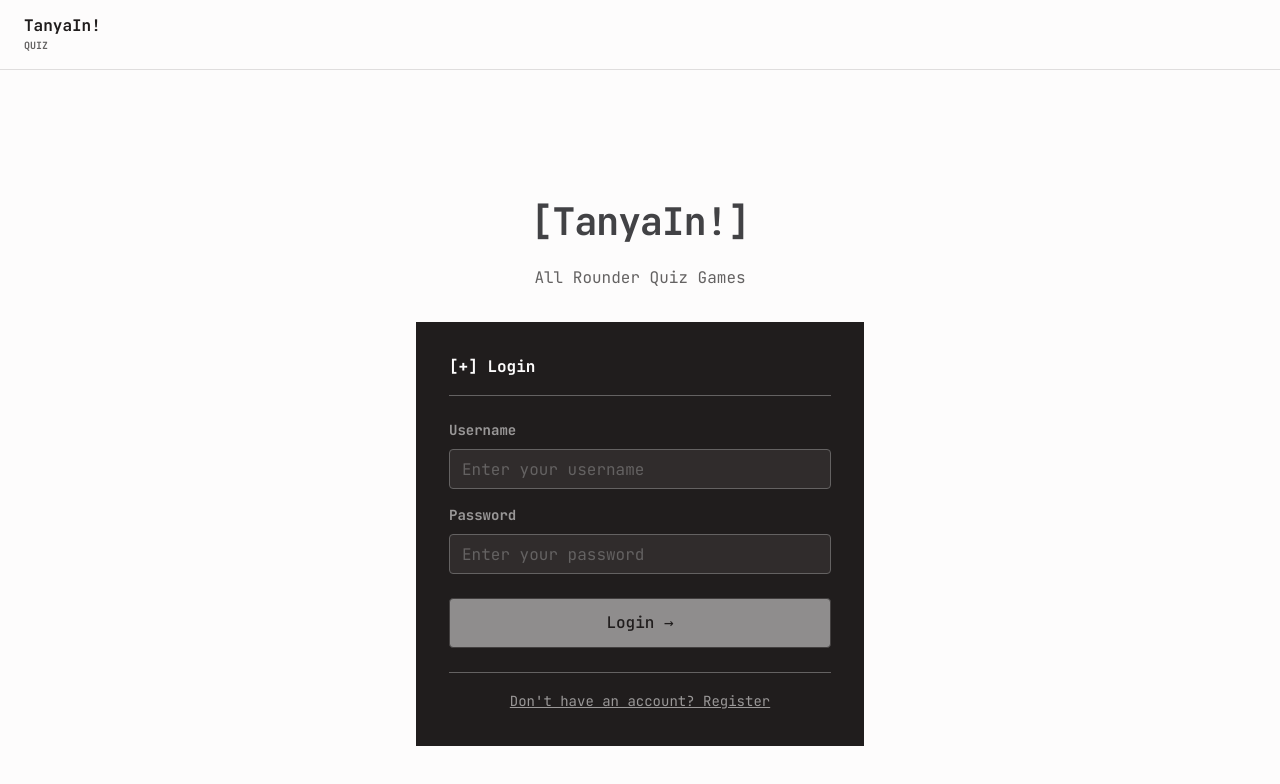
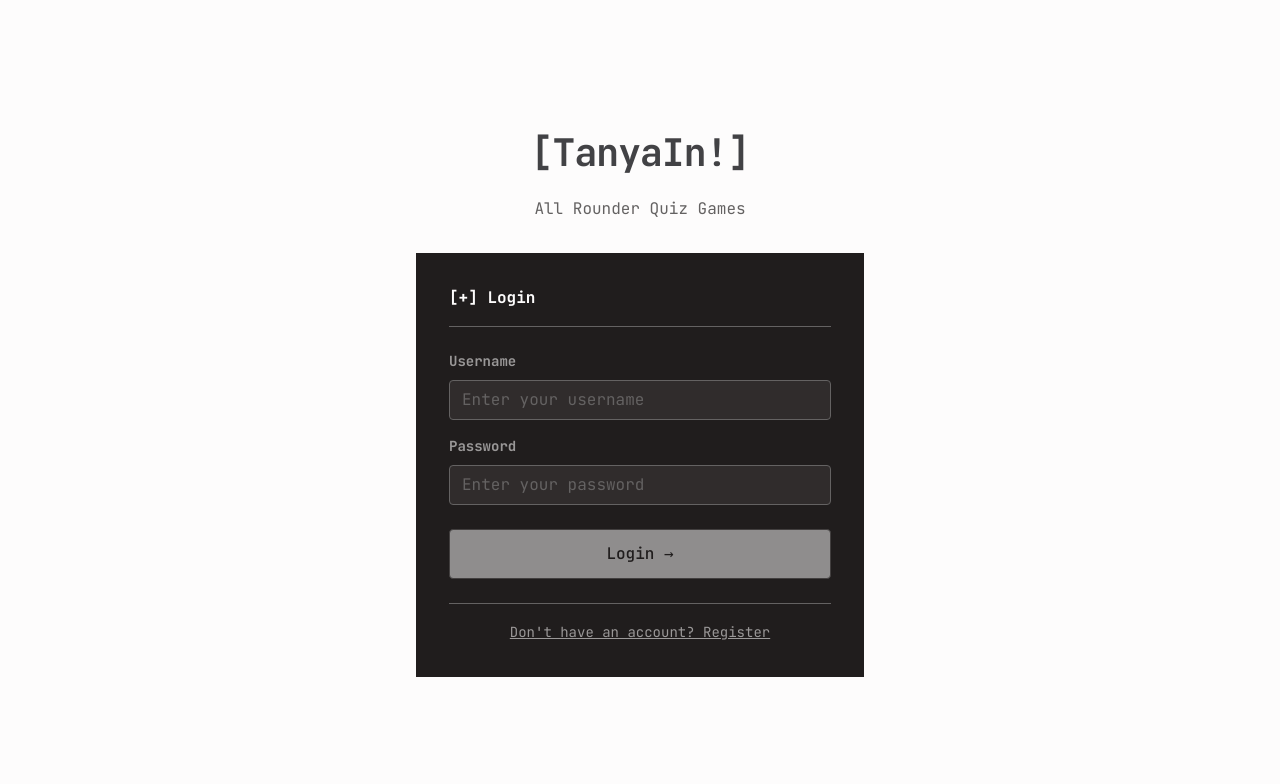
Before and after one commit to mcqeems/tanyain, a React (Vite) app: page /auth in a window 1280 px wide. Shown: the top 784 px of the page. Built offline with nearby package versions, Linux system fonts and the light colour scheme.

Commit message:
refactor: remove navbar

```diff
--- a/src/App.tsx
+++ b/src/App.tsx
@@ -11,15 +11,6 @@ function App() {
 
   return (
     <div className="min-h-screen bg-canvas text-body selection:bg-ink selection:text-canvas">
-      <nav className="border-b border-hairline px-6 py-4">
-        <div className="mx-auto flex max-w-[1280px] items-center justify-between">
-          <div className="flex flex-col font-bold leading-tight">
-            <span className="text-ink">TanyaIn!</span>
-            <span className="text-mute text-[10px] mt-1">QUIZ</span>
-          </div>
-          {currentUser && <div className="text-[14px] text-mute">[{currentUser}]</div>}
-        </div>
-      </nav>
       <main>
         <Routes>
           <Route path="/auth" element={currentUser ? <Navigate to="/" replace /> : <AuthView />} />
```
